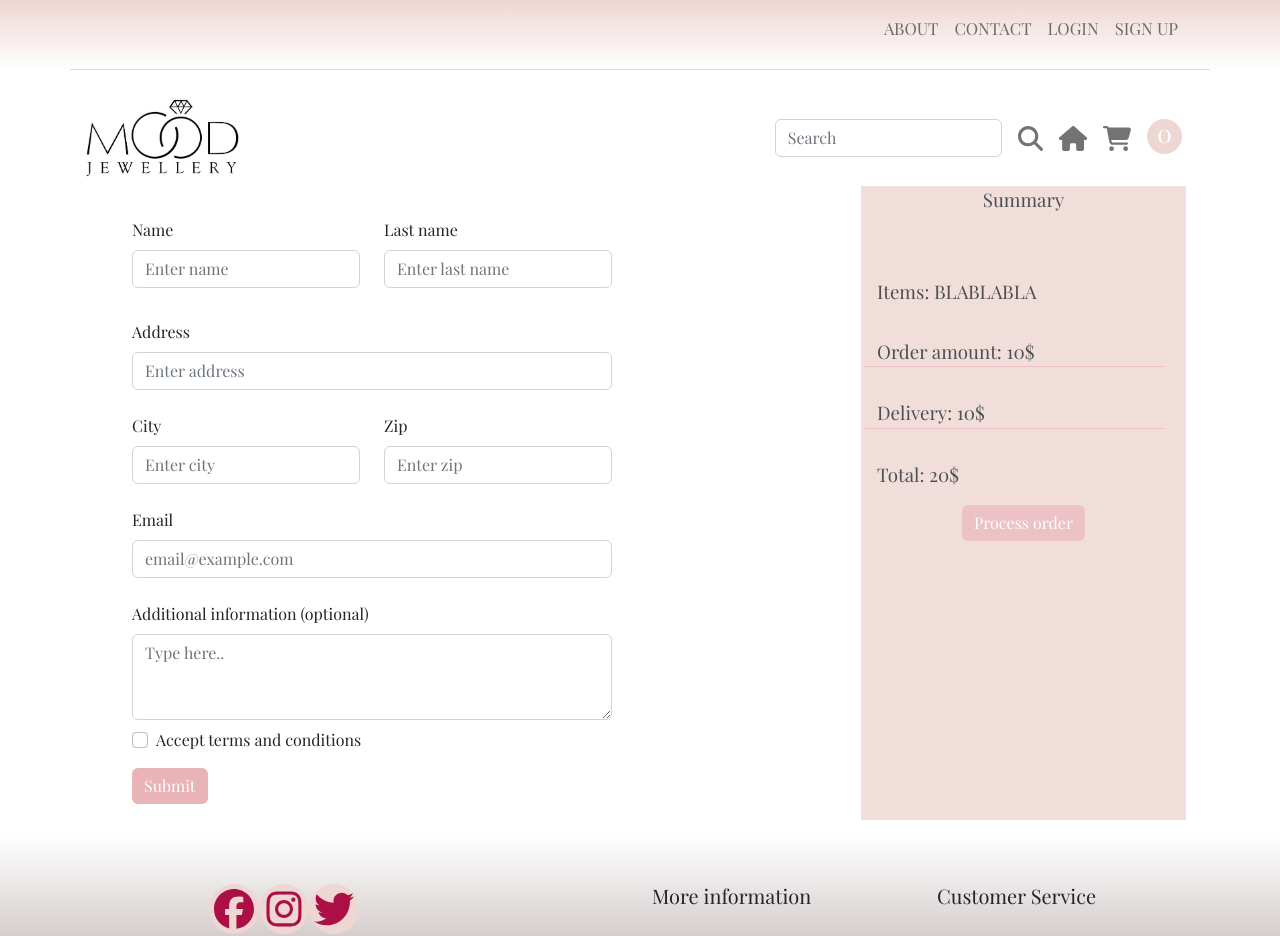
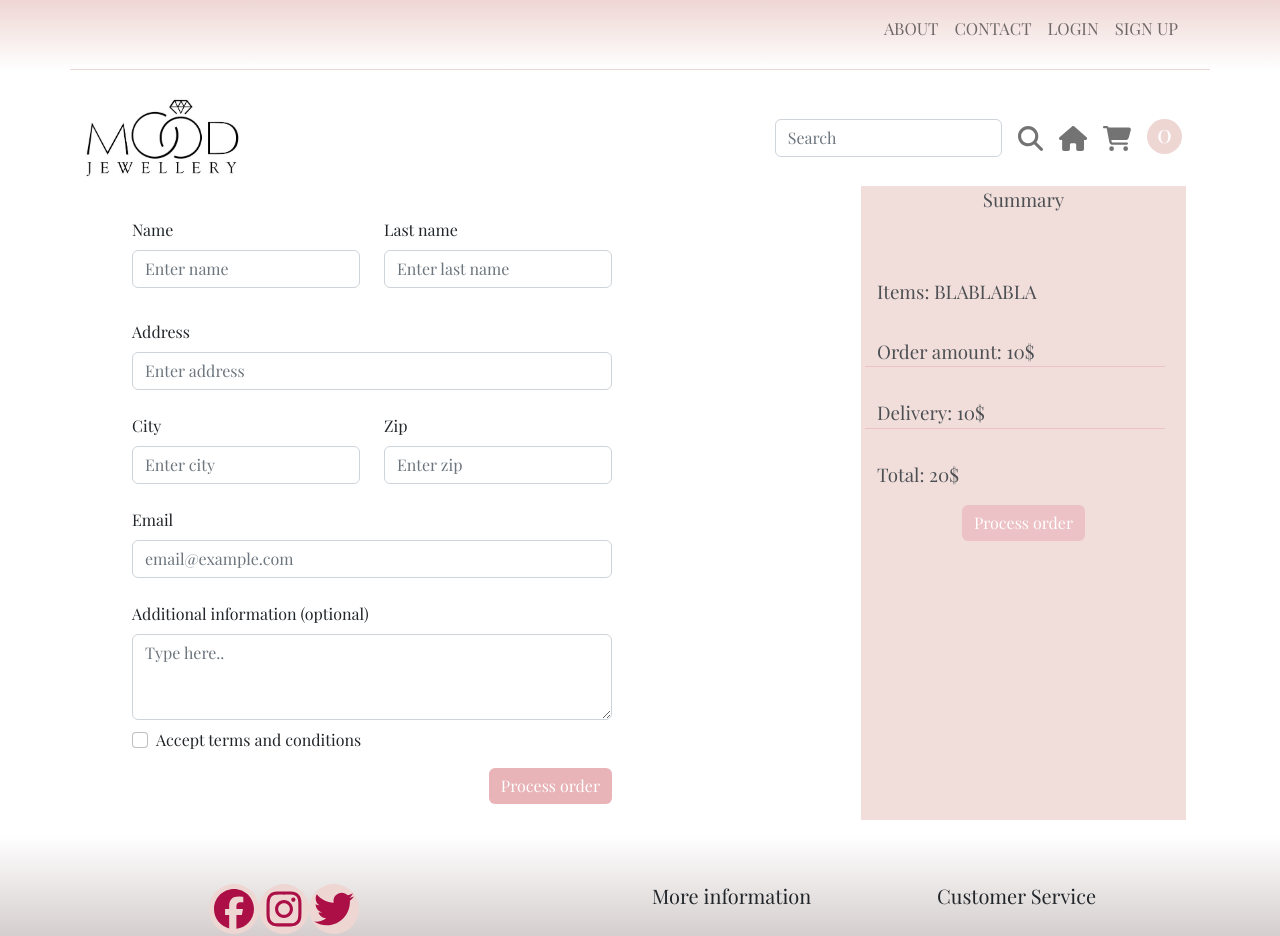
Before and after one commit to KatSobieska/ecommerce-fullstack-app, a React (Create React App) app in the folder client/: page /orderForm in a window 1280 px wide. Shown: the top 936 px of the page. Built offline with nearby package versions, Linux system fonts and the light colour scheme.

Commit message:
Correct formatting and update handleSubmit

```diff
--- a/client/src/components/features/OrderForm/OrderForm.js
+++ b/client/src/components/features/OrderForm/OrderForm.js
@@ -1,11 +1,21 @@
-import { Button, Col, Container, Form, Row } from 'react-bootstrap';
-import styles from './OrderForm.module.scss';
-import { useForm } from 'react-hook-form';
-import OrderSummary from '../OrderSummary/OrderSummary';
+import { Alert, Button, Col, Container, Form, Row } from "react-bootstrap";
+import styles from "./OrderForm.module.scss";
+import { useForm } from "react-hook-form";
+import OrderSummary from "../OrderSummary/OrderSummary";
+import { useState } from "react";
+import { useNavigate } from "react-router-dom";
 
 const OrderForm = () => {
-  const handleSubmit = (e) => {
-    e.preventDefault();
+  const [orderStatus, setOrderStatus] = useState(false);
+
+  const navigate = useNavigate();
+
+  const handleSubmit = () => {
+    setOrderStatus(true);
+    setTimeout(() => {
+      navigate("/");
+      window.location.reload(false);
+    }, 5000);
   };
 
   const {
@@ -13,13 +23,15 @@ const OrderForm = () => {
     handleSubmit: validate,
     formState: { errors },
   } = useForm();
+
   return (
     <Container>
+      {orderStatus === false && (
         <Row className="mb-3">
           <Col className="d-flex justify-content-end">
             <Form
               onSubmit={validate(handleSubmit)}
-            style={{ width: '30rem' }}
+              style={{ width: "30rem" }}
               className={`m-3 ${styles.form}`}
             >
               <Form.Group>
@@ -27,7 +39,7 @@ const OrderForm = () => {
                   <Col>
                     <Form.Label className="mt-3">Name</Form.Label>
                     <Form.Control
-                    {...register('name', { required: true })}
+                      {...register("name", { required: true })}
                       placeholder="Enter name"
                       className="mb-3"
                     ></Form.Control>
@@ -40,7 +52,7 @@ const OrderForm = () => {
                   <Col>
                     <Form.Label className="mt-3">Last name</Form.Label>
                     <Form.Control
-                    {...register('lastname', { required: true })}
+                      {...register("lastname", { required: true })}
                       placeholder="Enter last name"
                       className="mb-2"
                     ></Form.Control>
@@ -53,7 +65,7 @@ const OrderForm = () => {
                 </Row>
                 <Form.Label className="mt-3">Address</Form.Label>
                 <Form.Control
-                {...register('address', { required: true })}
+                  {...register("address", { required: true })}
                   placeholder="Enter address"
                   className="mb-2"
                 ></Form.Control>
@@ -66,7 +78,7 @@ const OrderForm = () => {
                   <Col>
                     <Form.Label className="mt-3">City</Form.Label>
                     <Form.Control
-                    {...register('city', { required: true })}
+                      {...register("city", { required: true })}
                       placeholder="Enter city"
                       className="mb-2"
                     ></Form.Control>
@@ -79,7 +91,7 @@ const OrderForm = () => {
                   <Col>
                     <Form.Label className="mt-3">Zip</Form.Label>
                     <Form.Control
-                    {...register('zip', { required: true })}
+                      {...register("zip", { required: true })}
                       placeholder="Enter zip"
                       className="mb-2"
                     ></Form.Control>
@@ -92,7 +104,7 @@ const OrderForm = () => {
                 </Row>
                 <Form.Label className="mt-3">Email</Form.Label>
                 <Form.Control
-                {...register('email', { required: true })}
+                  {...register("email", { required: true })}
                   placeholder="email@example.com"
                   type="email"
                   className="mb-2"
@@ -114,7 +126,7 @@ const OrderForm = () => {
               </Form.Group>
               <Form.Group className="mb-3" id="formGridCheckbox">
                 <Form.Check
-                {...register('box', { required: true })}
+                  {...register("box", { required: true })}
                   type="checkbox"
                   label="Accept terms and conditions"
                 />
@@ -124,15 +136,31 @@ const OrderForm = () => {
                   </small>
                 )}
               </Form.Group>
+              <Col className="d-flex justify-content-end">
                 <Button type="submit" className={styles.button}>
-              Submit
+                  Process order
                 </Button>
+              </Col>
             </Form>
           </Col>
           <Col className="d-flex justify-content-end">
             <OrderSummary />
           </Col>
         </Row>
+      )}
+      {orderStatus === true && (
+        <Alert
+          variant="success"
+          style={{ marginTop: "8rem", marginBottom: "10.75rem" }}
+        >
+          <Alert.Heading>THANK YOU</Alert.Heading>
+          <p>Your order has been processed!</p>
+          <hr />
+          <p className="mt-5 mb-5">
+            In any cases, please contact our support team.
+          </p>
+        </Alert>
+      )}
     </Container>
   );
 };
```
Lines whose indentation alone changed are shown as unchanged.
